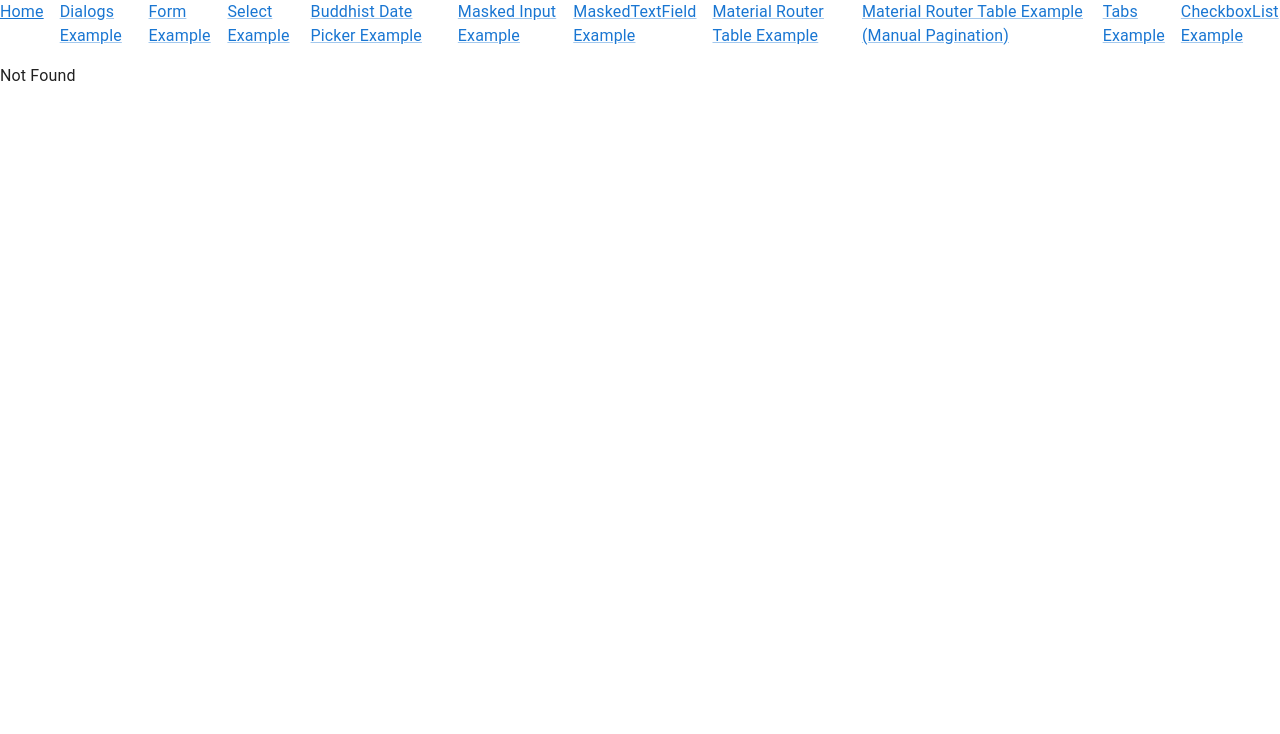
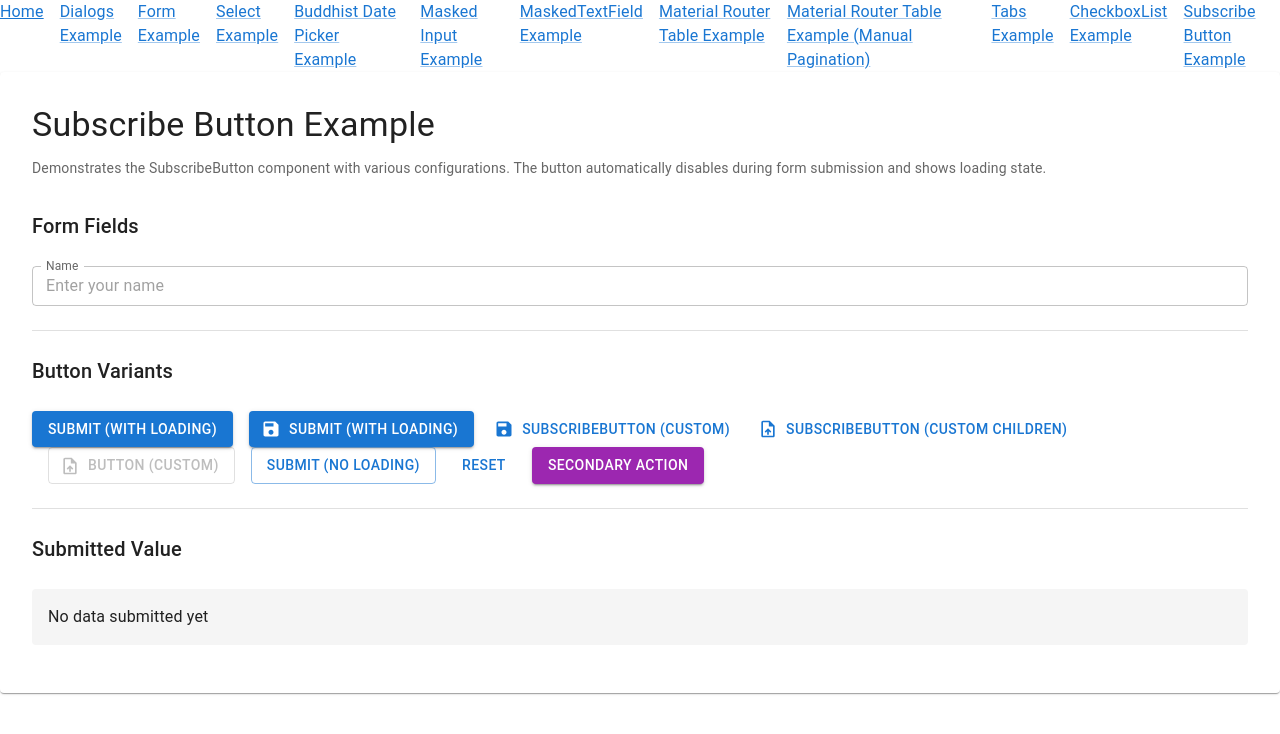
Before and after one commit to cwncollab-org/mui-component-kit, a React (Vite) app: page /subscribe-button-example in a window 1280 px wide. Shown: the top 734 px of the page. Built offline with nearby package versions, Linux system fonts and the light colour scheme.

Commit message:
feat: update SubscribeButton component and add example route

```diff
--- a/package.json
+++ b/package.json
@@ -1,7 +1,7 @@
 {
   "name": "@cwncollab-org/mui-component-kit",
   "private": false,
-  "version": "0.18.7",
+  "version": "0.19.0",
   "type": "module",
   "main": "./dist/index.js",
   "module": "./dist/index.js",
--- a/src/lib/form/SubscribeButton.tsx
+++ b/src/lib/form/SubscribeButton.tsx
@@ -1,24 +1,47 @@
-import { Button, ButtonProps } from '@mui/material'
+import { Button, ButtonProps, ButtonTypeMap } from '@mui/material'
 import { useFormContext } from './formContext'
 
-export type SubscribeButtonProps = ButtonProps & {
+export type SubscribeButtonProps<
+  RootComponent extends React.ElementType = ButtonTypeMap['defaultComponent'],
+  ButtonComponent extends React.ElementType<ButtonProps> = typeof Button,
+  AdditionalProps = {},
+> = ButtonProps<RootComponent, AdditionalProps> & {
   showIndicator?: boolean
+  ButtonComponent?: ButtonComponent
 }
 
-export function SubscribeButton(props: SubscribeButtonProps) {
+export function SubscribeButton<
+  RootComponent extends React.ElementType = ButtonTypeMap['defaultComponent'],
+  ButtonComponent extends React.ElementType<ButtonProps> = typeof Button,
+  AdditionalProps = {},
+>(
+  props: SubscribeButtonProps<RootComponent, ButtonComponent, AdditionalProps>
+) {
   const form = useFormContext()
-  const { children, disabled, showIndicator, ...rest } = props
+  const { children, disabled, showIndicator, ButtonComponent, ...rest } = props
+
   return (
     <form.Subscribe selector={state => state.isSubmitting}>
-      {isSubmitting => (
+      {isSubmitting => {
+        const loading = showIndicator && isSubmitting
+        return ButtonComponent ? (
+          <ButtonComponent
+            disabled={isSubmitting || disabled}
+            loading={loading}
+            {...(rest as any)}
+          >
+            {children}
+          </ButtonComponent>
+        ) : (
           <Button
             disabled={isSubmitting || disabled}
-          loading={showIndicator && isSubmitting}
+            loading={loading}
             {...rest}
           >
             {children}
           </Button>
-      )}
+        )
+      }}
     </form.Subscribe>
   )
 }
--- a/src/routeTree.gen.ts
+++ b/src/routeTree.gen.ts
@@ -10,6 +10,7 @@
 
 import { Route as rootRouteImport } from './routes/__root'
 import { Route as TabsExampleRouteImport } from './routes/tabs-example'
+import { Route as SubscribeButtonExampleRouteImport } from './routes/subscribe-button-example'
 import { Route as SelectExampleRouteImport } from './routes/select-example'
 import { Route as MrtExampleManualPaginationRouteImport } from './routes/mrt-example-manual-pagination'
 import { Route as MrtExampleRouteImport } from './routes/mrt-example'
@@ -30,6 +31,11 @@ import { Route as TabsExampleTab3IdRouteImport } from './routes/tabs-example/tab
 const TabsExampleRoute = TabsExampleRouteImport.update({
   id: '/tabs-example',
   path: '/tabs-example',
+  getParentRoute: () => rootRouteImport,
+} as any)
+const SubscribeButtonExampleRoute = SubscribeButtonExampleRouteImport.update({
+  id: '/subscribe-button-example',
+  path: '/subscribe-button-example',
   getParentRoute: () => rootRouteImport,
 } as any)
 const SelectExampleRoute = SelectExampleRouteImport.update({
@@ -126,6 +132,7 @@ export interface FileRoutesByFullPath {
   '/mrt-example': typeof MrtExampleRoute
   '/mrt-example-manual-pagination': typeof MrtExampleManualPaginationRoute
   '/select-example': typeof SelectExampleRoute
+  '/subscribe-button-example': typeof SubscribeButtonExampleRoute
   '/tabs-example': typeof TabsExampleRouteWithChildren
   '/tabs-example/tab1': typeof TabsExampleTab1Route
   '/tabs-example/tab2': typeof TabsExampleTab2Route
@@ -145,6 +152,7 @@ export interface FileRoutesByTo {
   '/mrt-example': typeof MrtExampleRoute
   '/mrt-example-manual-pagination': typeof MrtExampleManualPaginationRoute
   '/select-example': typeof SelectExampleRoute
+  '/subscribe-button-example': typeof SubscribeButtonExampleRoute
   '/tabs-example/tab1': typeof TabsExampleTab1Route
   '/tabs-example/tab2': typeof TabsExampleTab2Route
   '/tabs-example/tab3': typeof TabsExampleTab3RouteWithChildren
@@ -164,6 +172,7 @@ export interface FileRoutesById {
   '/mrt-example': typeof MrtExampleRoute
   '/mrt-example-manual-pagination': typeof MrtExampleManualPaginationRoute
   '/select-example': typeof SelectExampleRoute
+  '/subscribe-button-example': typeof SubscribeButtonExampleRoute
   '/tabs-example': typeof TabsExampleRouteWithChildren
   '/tabs-example/tab1': typeof TabsExampleTab1Route
   '/tabs-example/tab2': typeof TabsExampleTab2Route
@@ -185,6 +194,7 @@ export interface FileRouteTypes {
     | '/mrt-example'
     | '/mrt-example-manual-pagination'
     | '/select-example'
+    | '/subscribe-button-example'
     | '/tabs-example'
     | '/tabs-example/tab1'
     | '/tabs-example/tab2'
@@ -204,6 +214,7 @@ export interface FileRouteTypes {
     | '/mrt-example'
     | '/mrt-example-manual-pagination'
     | '/select-example'
+    | '/subscribe-button-example'
     | '/tabs-example/tab1'
     | '/tabs-example/tab2'
     | '/tabs-example/tab3'
@@ -222,6 +233,7 @@ export interface FileRouteTypes {
     | '/mrt-example'
     | '/mrt-example-manual-pagination'
     | '/select-example'
+    | '/subscribe-button-example'
     | '/tabs-example'
     | '/tabs-example/tab1'
     | '/tabs-example/tab2'
@@ -242,6 +254,7 @@ export interface RootRouteChildren {
   MrtExampleRoute: typeof MrtExampleRoute
   MrtExampleManualPaginationRoute: typeof MrtExampleManualPaginationRoute
   SelectExampleRoute: typeof SelectExampleRoute
+  SubscribeButtonExampleRoute: typeof SubscribeButtonExampleRoute
   TabsExampleRoute: typeof TabsExampleRouteWithChildren
 }
 
@@ -252,6 +265,13 @@ declare module '@tanstack/react-router' {
       path: '/tabs-example'
       fullPath: '/tabs-example'
       preLoaderRoute: typeof TabsExampleRouteImport
+      parentRoute: typeof rootRouteImport
+    }
+    '/subscribe-button-example': {
+      id: '/subscribe-button-example'
+      path: '/subscribe-button-example'
+      fullPath: '/subscribe-button-example'
+      preLoaderRoute: typeof SubscribeButtonExampleRouteImport
       parentRoute: typeof rootRouteImport
     }
     '/select-example': {
@@ -412,6 +432,7 @@ const rootRouteChildren: RootRouteChildren = {
   MrtExampleRoute: MrtExampleRoute,
   MrtExampleManualPaginationRoute: MrtExampleManualPaginationRoute,
   SelectExampleRoute: SelectExampleRoute,
+  SubscribeButtonExampleRoute: SubscribeButtonExampleRoute,
   TabsExampleRoute: TabsExampleRouteWithChildren,
 }
 export const routeTree = rootRouteImport
--- a/src/routes/__root.tsx
+++ b/src/routes/__root.tsx
@@ -47,6 +47,9 @@ function RouteComponent() {
         <Link component={RouterLink} to='/checkboxlist-example'>
           CheckboxList Example
         </Link>
+        <Link component={RouterLink} to='/subscribe-button-example'>
+          Subscribe Button Example
+        </Link>
       </Stack>
 
       <Outlet />
--- /dev/null
+++ b/src/routes/subscribe-button-example.tsx
@@ -0,0 +1,199 @@
+import { createFileRoute } from '@tanstack/react-router'
+import {
+  Box,
+  Paper,
+  Stack,
+  Typography,
+  Divider,
+  ButtonProps,
+  Button,
+} from '@mui/material'
+import { useAppForm } from '../lib'
+import { useState } from 'react'
+import { z } from 'zod'
+import { Save, UploadFile } from '@mui/icons-material'
+
+const formSchema = z.object({
+  name: z.string().optional(),
+})
+
+type FormSchema = z.infer<typeof formSchema>
+
+export const Route = createFileRoute('/subscribe-button-example')({
+  component: SubscribeButtonExample,
+})
+
+function SubscribeButtonExample() {
+  const [value, setValue] = useState<FormSchema | null>(null)
+
+  const form = useAppForm({
+    defaultValues: {
+      name: '',
+    } as FormSchema,
+    validators: {
+      onChange: formSchema,
+      onSubmit: formSchema,
+    },
+    onSubmit: ({ value }) => {
+      return new Promise<void>(resolve => {
+        setTimeout(() => {
+          setValue(value)
+          resolve()
+        }, 1500)
+      })
+    },
+  })
+
+  return (
+    <Paper sx={{ p: 4 }}>
+      <Typography variant='h4' gutterBottom>
+        Subscribe Button Example
+      </Typography>
+      <Typography variant='body2' color='text.secondary' paragraph>
+        Demonstrates the SubscribeButton component with various configurations.
+        The button automatically disables during form submission and shows
+        loading state.
+      </Typography>
+
+      <Box
+        component='form'
+        sx={{ py: 2 }}
+        onSubmit={e => {
+          e.preventDefault()
+          e.stopPropagation()
+          form.handleSubmit()
+        }}
+      >
+        <form.AppForm>
+          <Stack spacing={3}>
+            {/* Form Fields */}
+            <Typography variant='h6'>Form Fields</Typography>
+
+            <form.AppField
+              name='name'
+              children={field => (
+                <field.SubscribeTextField
+                  label='Name'
+                  placeholder='Enter your name'
+                  fullWidth
+                />
+              )}
+            />
+
+            <Divider sx={{ my: 2 }} />
+
+            {/* Button Examples */}
+            <Typography variant='h6'>Button Variants</Typography>
+
+            <Stack direction='row' spacing={2} flexWrap='wrap'>
+              {/* Submit with loading indicator */}
+              <form.SubscribeButton
+                type='submit'
+                variant='contained'
+                showIndicator
+              >
+                Submit (with loading)
+              </form.SubscribeButton>
+
+              <form.SubscribeButton
+                type='submit'
+                variant='contained'
+                showIndicator
+                loadingPosition='start'
+                startIcon={<Save />}
+              >
+                Submit (with loading)
+              </form.SubscribeButton>
+
+              <form.SubscribeButton
+                ButtonComponent={CustomButton}
+                type='submit'
+                variant='contained'
+                showIndicator
+                loadingPosition='start'
+                startIcon={<Save />}
+                label='SubscribeButton (custom)'
+              />
+
+              <form.SubscribeButton
+                ButtonComponent={CustomButton}
+                type='submit'
+                variant='contained'
+                showIndicator
+                loadingPosition='start'
+              >
+                SubscribeButton (custom children)
+              </form.SubscribeButton>
+
+              <Button
+                component={CustomButton}
+                variant='outlined'
+                label='Button (custom)'
+                loading={true}
+                loadingPosition='start'
+              />
+
+              {/* Submit without loading indicator */}
+              <form.SubscribeButton type='submit' variant='outlined'>
+                Submit (no loading)
+              </form.SubscribeButton>
+
+              {/* Reset button */}
+              <form.SubscribeButton
+                type='button'
+                variant='text'
+                onClick={() => form.reset()}
+              >
+                Reset
+              </form.SubscribeButton>
+
+              {/* Secondary action button */}
+              <form.SubscribeButton
+                type='button'
+                variant='contained'
+                color='secondary'
+                onClick={() => {
+                  console.log('Secondary action clicked')
+                }}
+              >
+                Secondary Action
+              </form.SubscribeButton>
+            </Stack>
+
+            <Divider sx={{ my: 2 }} />
+
+            {/* Display submitted value */}
+            <Typography variant='h6'>Submitted Value</Typography>
+            <Typography
+              variant='body1'
+              component='pre'
+              sx={{
+                backgroundColor: 'grey.100',
+                p: 2,
+                borderRadius: 1,
+                overflow: 'auto',
+              }}
+            >
+              {value ? JSON.stringify(value, null, 2) : 'No data submitted yet'}
+            </Typography>
+          </Stack>
+        </form.AppForm>
+      </Box>
+    </Paper>
+  )
+}
+
+type CustomButtonProps = ButtonProps & {
+  label?: string
+  something?: string
+}
+
+function CustomButton(props: CustomButtonProps) {
+  const { children, label, variant, ...rest } = props
+
+  return (
+    <Button startIcon={<UploadFile />} {...rest}>
+      {label ?? children}
+    </Button>
+  )
+}
```
Lines whose indentation alone changed are shown as unchanged.
